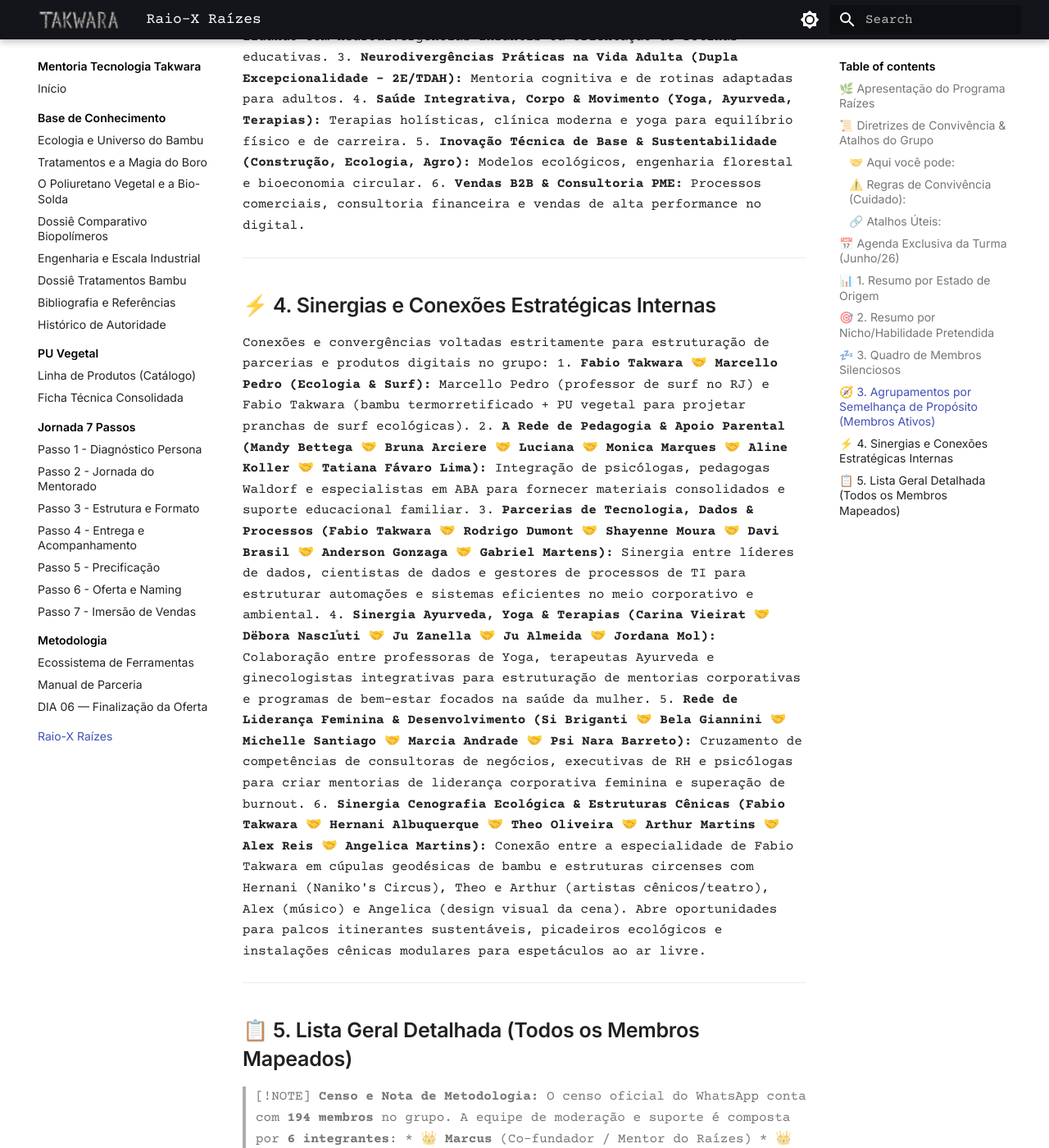
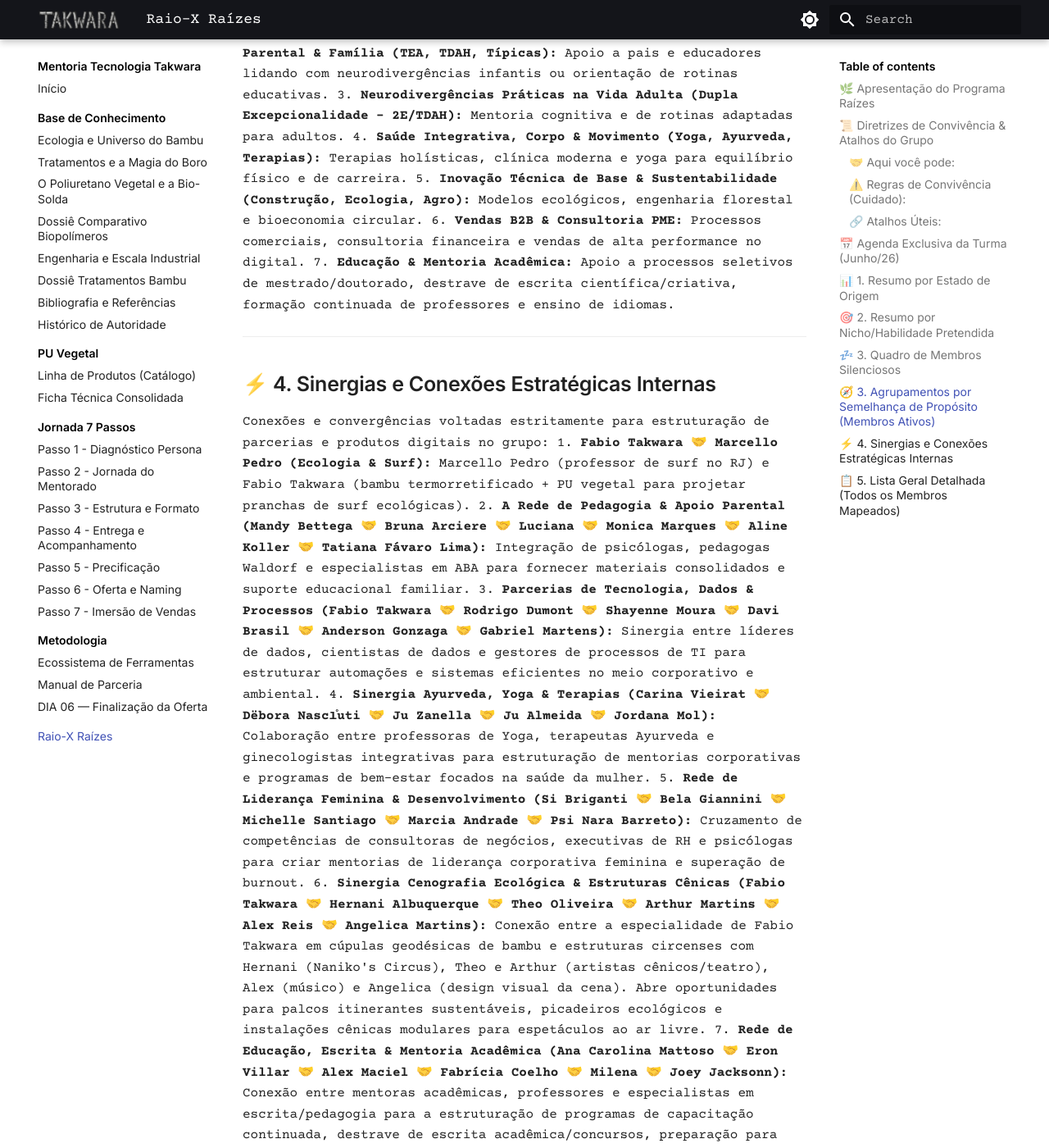
Before and after one commit to takwaratec/Mentoria_Tecnologia_Takwara, an MkDocs documentation site: the page built from docs/raio-x-raizes.md, in a window 1280 px wide and 1400 px high, scrolled down 4839 px. Shown: the whole window at 82% size. Built offline with MkDocs 1.6.1 and Material for MkDocs 9.7.7, drawn with Linux system fonts in a browser that asks for light colours; some of the changed text lies outside the part shown.

Commit message:
docs: add Educação & Mentoria Acadêmica niche and update censo

```diff
--- a/docs/raio-x-raizes.md
+++ b/docs/raio-x-raizes.md
@@ -82,11 +82,12 @@
 | Saúde Integrativa, Corpo & Movimento | 27 | 13.6% |
 | Gestão Feminina, Transição de Carreira & Maturidade | 19 | 9.5% |
 | Liderança / Organização Corporativa | 17 | 8.5% |
-| Outros / Em estruturação | 11 | 5.5% |
 | Vendas B2B & Consultoria PME | 8 | 4.0% |
 | Cuidado Parental & Família | 8 | 4.0% |
 | Música, Teatro, Arte & Palhaçaria | 7 | 3.5% |
+| Educação & Mentoria Acadêmica | 6 | 3.0% |
 | Inovação Técnica de Base & Sustentabilidade | 5 | 2.5% |
+| Outros / Em estruturação | 5 | 2.5% |
 | **Total Geral** | **199** | **100.0%** |
 
 ## 💤 3. Quadro de Membros Silenciosos
@@ -104,6 +105,7 @@
 4. **Saúde Integrativa, Corpo & Movimento (Yoga, Ayurveda, Terapias):** Terapias holísticas, clínica moderna e yoga para equilíbrio físico e de carreira.
 5. **Inovação Técnica de Base & Sustentabilidade (Construção, Ecologia, Agro):** Modelos ecológicos, engenharia florestal e bioeconomia circular.
 6. **Vendas B2B & Consultoria PME:** Processos comerciais, consultoria financeira e vendas de alta performance no digital.
+7. **Educação & Mentoria Acadêmica:** Apoio a processos seletivos de mestrado/doutorado, destrave de escrita científica/criativa, formação continuada de professores e ensino de idiomas.
 
 ---
 ## ⚡ 4. Sinergias e Conexões Estratégicas Internas
@@ -115,6 +117,7 @@
 4. **Sinergia Ayurveda, Yoga & Terapias (Carina Vieirat 🤝 Dëbora Nascı̊uti 🤝 Ju Zanella 🤝 Ju Almeida 🤝 Jordana Mol):** Colaboração entre professoras de Yoga, terapeutas Ayurveda e ginecologistas integrativas para estruturação de mentorias corporativas e programas de bem-estar focados na saúde da mulher.
 5. **Rede de Liderança Feminina & Desenvolvimento (Si Briganti 🤝 Bela Giannini 🤝 Michelle Santiago 🤝 Marcia Andrade 🤝 Psi Nara Barreto):** Cruzamento de competências de consultoras de negócios, executivas de RH e psicólogas para criar mentorias de liderança corporativa feminina e superação de burnout.
 6. **Sinergia Cenografia Ecológica & Estruturas Cênicas (Fabio Takwara 🤝 Hernani Albuquerque 🤝 Theo Oliveira 🤝 Arthur Martins 🤝 Alex Reis 🤝 Angelica Martins):** Conexão entre a especialidade de Fabio Takwara em cúpulas geodésicas de bambu e estruturas circenses com Hernani (Naniko's Circus), Theo e Arthur (artistas cênicos/teatro), Alex (músico) e Angelica (design visual da cena). Abre oportunidades para palcos itinerantes sustentáveis, picadeiros ecológicos e instalações cênicas modulares para espetáculos ao ar livre.
+7. **Rede de Educação, Escrita & Mentoria Acadêmica (Ana Carolina Mattoso 🤝 Eron Villar 🤝 Alex Maciel 🤝 Fabrícia Coelho 🤝 Milena 🤝 Joey Jacksonn):** Conexão entre mentoras acadêmicas, professores e especialistas em escrita/pedagogia para a estruturação de programas de capacitação continuada, destrave de escrita acadêmica/concursos, preparação para seleções de pós-graduação e ensino de idiomas.
 
 ---
 ## 📋 5. Lista Geral Detalhada (Todos os Membros Mapeados)
```
